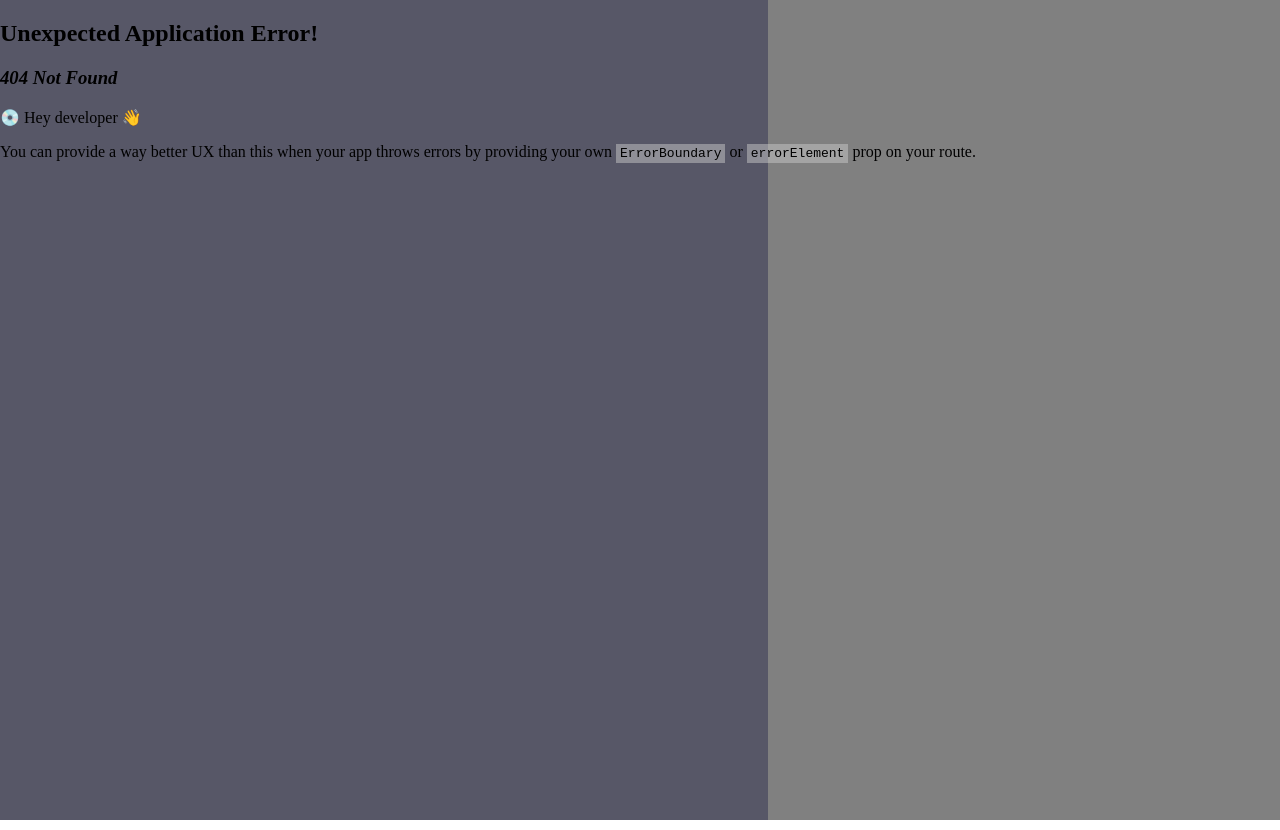
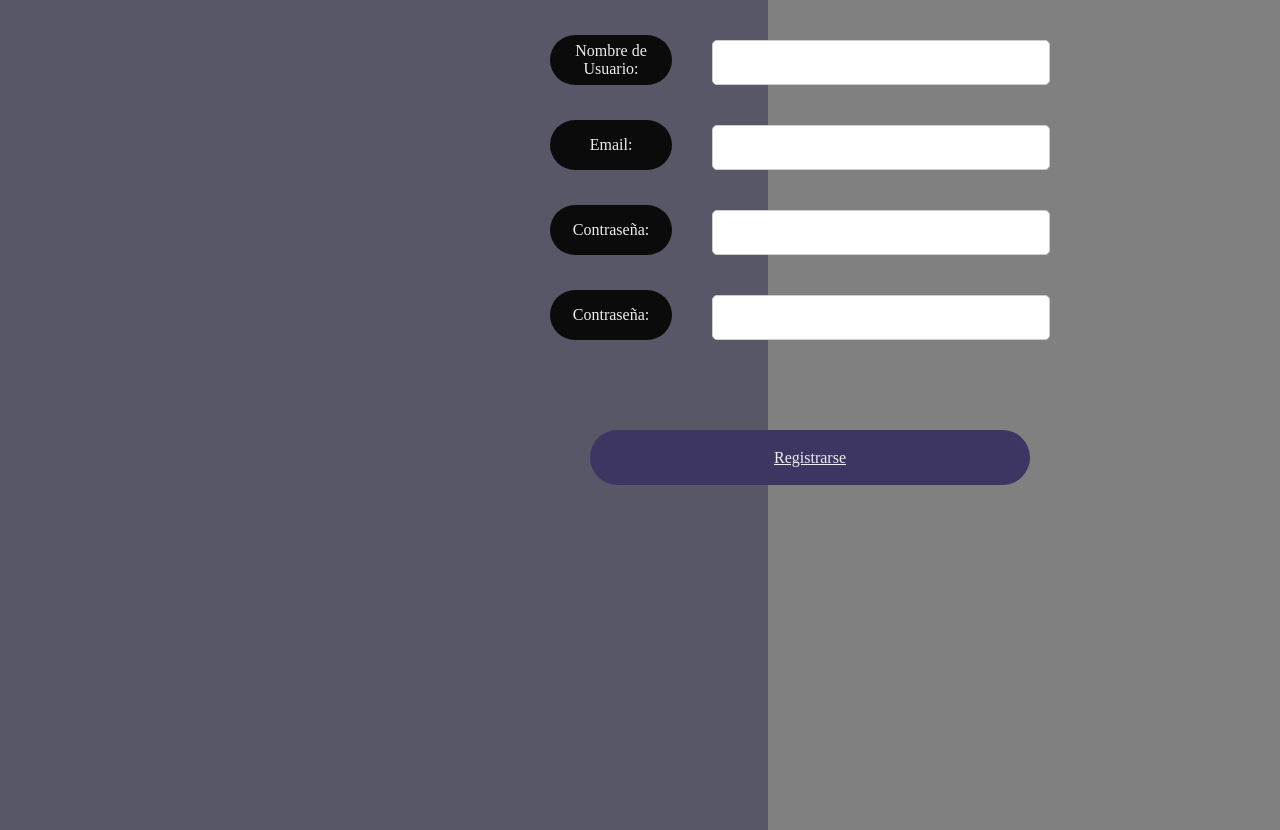
Before and after one commit to JuanEPN/Data-Save-U, a React (Vite) app: page /crearCuenta in a window 1280 px wide. Before the commit this address had no page. Built offline with nearby package versions, Linux system fonts and the light colour scheme.

Commit message:
interfaz crear cuenta, y cambio de bottoms a Link

```diff
--- /dev/null
+++ b/src/pages/create/CrearCuenta.css
@@ -0,0 +1,91 @@
+body {
+    height: 100vh;
+    margin: 0;
+    background-image: linear-gradient(to right, #575767 60%, #808080 40%);
+  }
+
+  .group{
+    display: flex;
+    align-items: flex-start;
+    margin-bottom: 10px;
+    width: 600px;
+    margin-left: 450px;
+    margin-right: auto;
+    margin-top: 30px;
+  }
+  .group label {
+    color: white;
+    text-align: left;
+    padding: 15px;
+    margin-left:100px;
+    margin-right: 20px;
+    background-color: #0b0b0b;
+    color: rgb(243, 236, 236);
+    border-radius: 70px;
+    width: 100px;
+    height: 20px;
+    display: flex;
+    justify-content: center;
+    align-items: center;
+    text-align: center;
+    margin-top: 5px;
+  }
+
+  .email-text{
+    padding: 7px;
+    border: 1px solid #ccc;
+    border: 1px solid #ccc;
+    border-radius: 5px;
+    font-size: 25px;
+    box-sizing: border-box;
+    margin-top: 10px;
+    margin-left: 20px;
+  }
+
+  .name-text {
+    margin-left: 20px;
+    margin-top: 10px;
+    padding: 7px;
+    border: 1px solid #ccc;
+    border: 1px solid #ccc;
+    border-radius: 5px;
+    font-size: 25px;
+    box-sizing: border-box;
+  }
+
+  .contraseña-text {
+    margin-left: 20px;
+    margin-top: 10px;
+    padding: 7px;
+    border: 1px solid #ccc;
+    border: 1px solid #ccc;
+    border-radius: 5px;
+    font-size: 25px;
+    box-sizing: border-box;
+  }
+
+  .contraseñaB-text {
+    margin-left: 20px;
+    margin-top: 10px;
+    padding: 7px;
+    border: 1px solid #ccc;
+    border: 1px solid #ccc;
+    border-radius: 5px;
+    font-size: 25px;
+    box-sizing: border-box;
+  }
+
+  .registrarse{
+    margin-top: 90px;
+    padding: 20px;
+    margin-left:590px;
+    background-color: #3e3662;
+    color: rgb(243, 236, 236);
+    border-radius: 100px;
+    width: 400px;
+    height: 15px;
+    display: flex;
+    justify-content: center;
+    align-items: center;
+    text-align: center;
+  }
--- /dev/null
+++ b/src/pages/create/CrearCuenta.jsx
@@ -0,0 +1,53 @@
+import React from "react";
+import "./CrearCuenta.css";
+import { Link } from "react-router-dom";
+
+const Crearcuenta = () => {
+  return (
+    <>
+      <div className="group">
+        <label htmlFor="name"> Nombre de Usuario:</label>
+        <input
+          type="text"
+          className="name-text"
+          placeholder=""
+          id="name"
+          name="name"
+        />
+      </div>
+      <div className="group">
+        <label htmlFor="email"> Email:</label>
+        <input
+          type="text"
+          className="email-text"
+          placeholder=""
+          id="email"
+          name="email"
+        />
+      </div>
+      <div className="group">
+        <label htmlFor="contraseña"> Contraseña:</label>
+        <input
+          type="text"
+          className="contraseña-text"
+          placeholder=""
+          id="contraseña"
+          name="contraseña"
+        />
+      </div>
+      <div className="group">
+        <label htmlFor="contraseñaB"> Contraseña:</label>
+        <input
+          type="text"
+          className="contraseñaB-text"
+          placeholder=""
+          id="contraseñaB"
+          name="contraseñaB"
+        />
+      </div>
+    <Link className='registrarse'>Registrarse</Link>
+    </>
+  );
+};
+
+export default Crearcuenta;
--- a/src/pages/inicio/Inicio.jsx
+++ b/src/pages/inicio/Inicio.jsx
@@ -4,6 +4,7 @@ const Inicio = () => {
     return (
         <>
             <Login />
+
         </>
     );
 };
--- a/src/pages/login/Login.css
+++ b/src/pages/login/Login.css
@@ -53,7 +53,6 @@ body {
 
   }
 
-
   .password-text{
     padding: 7px;
     border: 1px solid #ccc;
@@ -68,12 +67,12 @@ body {
 
     margin-top: 100px;
     padding: 20px;
-    margin-left:650px;
+    margin-left:630px;
     background-color: #3e3662;
     color: rgb(243, 236, 236);
     border-radius: 100px;
     width: 400px;
-    height: 40px;
+    height: 15px;
     display: flex;
     justify-content: center;
     align-items: center;
@@ -83,12 +82,12 @@ body {
   .btonCrearCuenta{
     margin-top: 50px;
     padding: 20px;
-    margin-left:650px;
+    margin-left:630px;
     background-color: #3e3662;
     color: rgb(243, 236, 236);
     border-radius: 100px;
     width: 400px;
-    height: 40px;
+    height: 15px;
     display: flex;
     justify-content: center;
     align-items: center;
--- a/src/pages/login/Login.jsx
+++ b/src/pages/login/Login.jsx
@@ -1,3 +1,4 @@
+import { Link } from "react-router-dom";
 import "/src/pages/login/Login.css";
 const Login = () => {
     return(
@@ -23,14 +24,13 @@ const Login = () => {
             name="password"
             />
         </div>
-        <button className='btonIniciarSesion'>Iniciar Sesión</button>
+        <Link className='btonIniciarSesion'>Iniciar Sesión</Link>
         <div className="divider-grid">
             <hr className="divider-line horizontal" />
             <span className="divider-text">O</span>
             <hr className="divider-line horizontal" />
         </div>
-        <button className='btonCrearCuenta'>Crear una cuenta</button>
-
+        <Link to="crearCuenta" className='btonCrearCuenta'>Crear una cuenta</Link>
         </>
     );
   };
--- a/src/router/Routers.jsx
+++ b/src/router/Routers.jsx
@@ -1,10 +1,12 @@
 import { createBrowserRouter } from "react-router-dom";
 import Login from "../pages/login/Login";
 import Inicio from "../pages/inicio/Inicio";
+import Crearcuenta from "../pages/create/crearCuenta";
 
 const Routers = createBrowserRouter([
     { path: "/", element: <Login /> },
     { path: "/inicio", element: <Inicio /> },
+    { path: "/crearCuenta", element: < Crearcuenta/>},
 ]);
 
 export default Routers;
```
